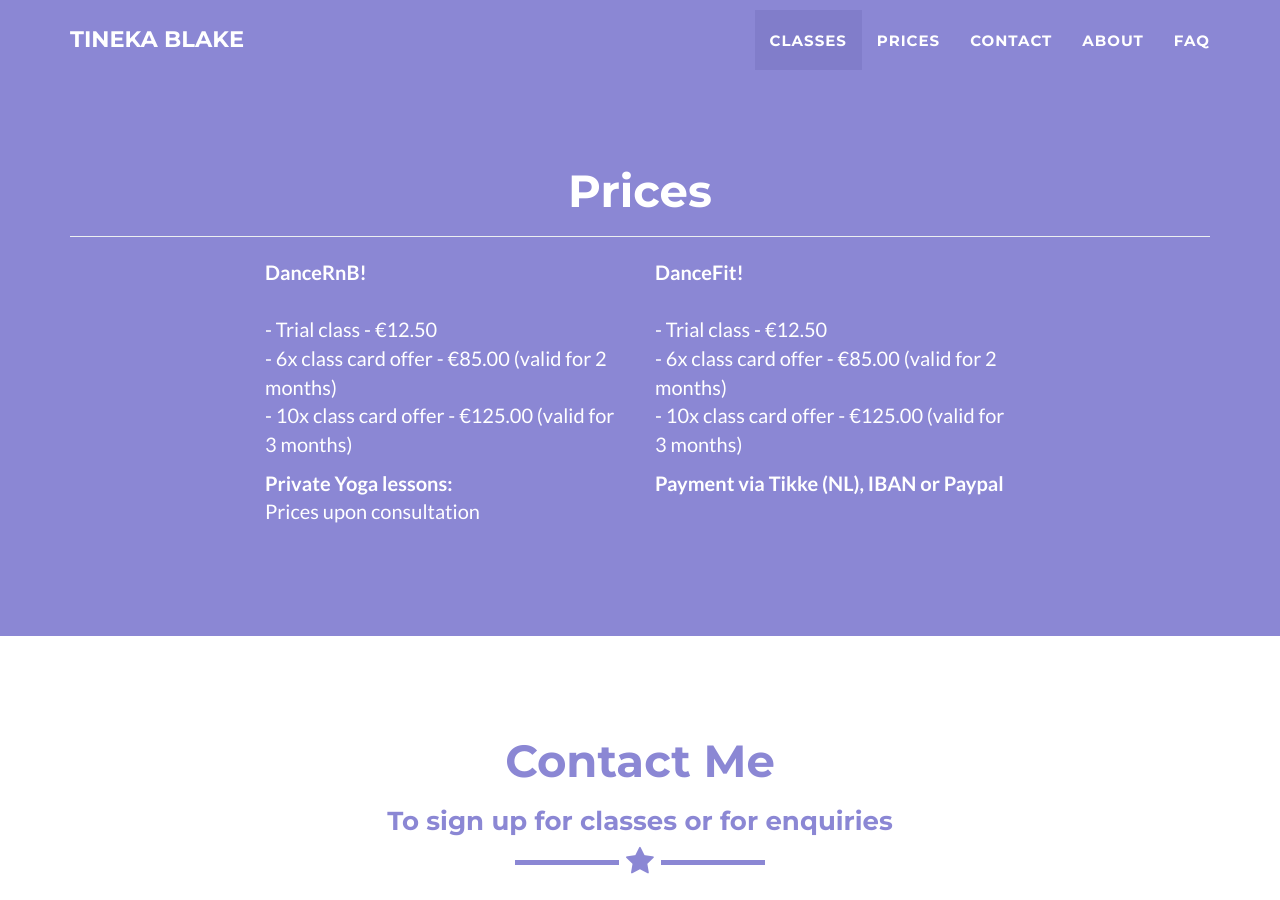
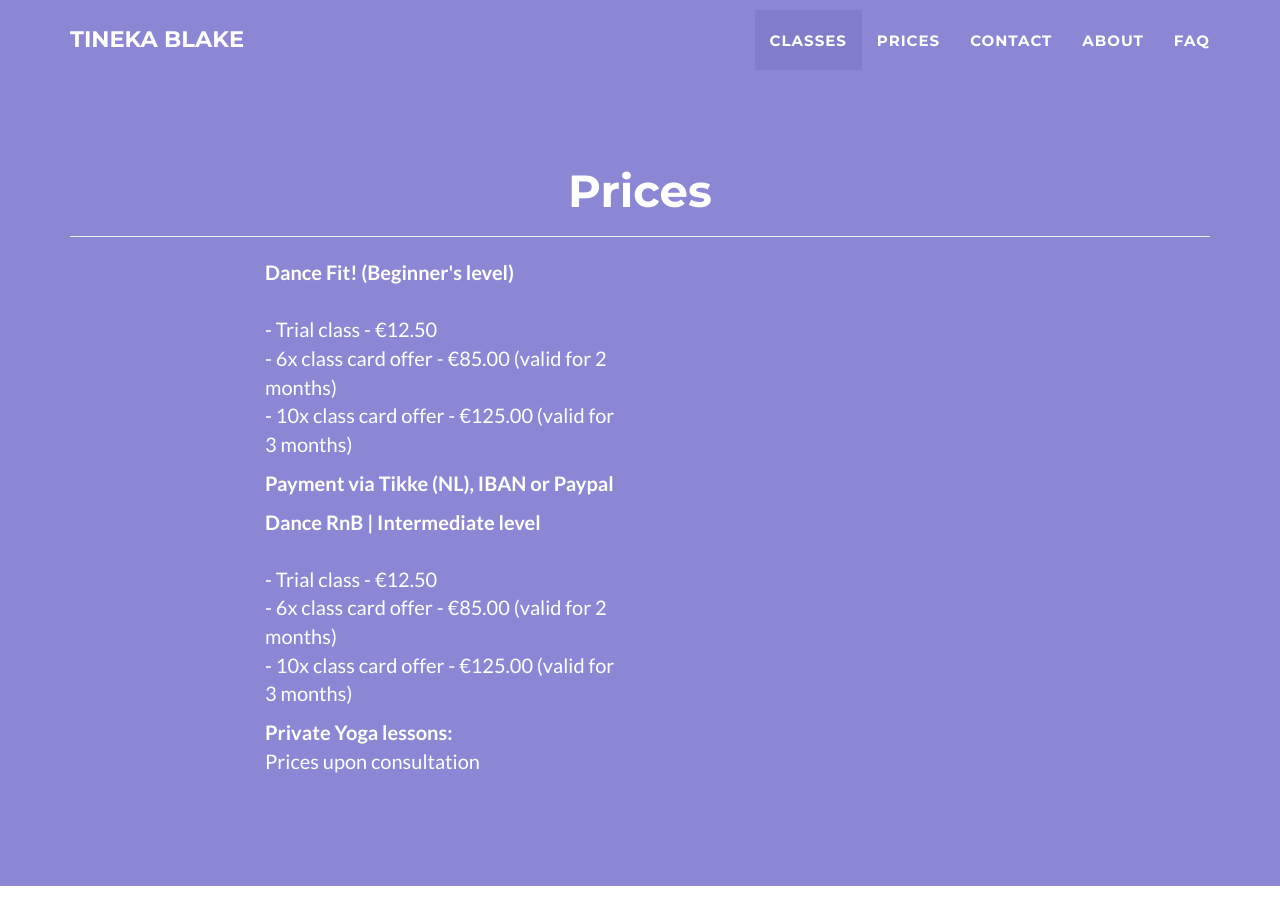
Before and after one commit to tineka-blake/tineka-blake.github.io, a Jekyll site: the page built from index.html, in a window 1280 px wide and 900 px high, scrolled down 1195 px. Built offline with Jekyll 4.4.1, drawn with Linux system fonts in a browser that asks for light colours.

Commit message:
Update prices.html

```diff
--- a/_includes/prices.html
+++ b/_includes/prices.html
@@ -9,9 +9,25 @@
             </div>
             <div class="row">
                 <div class="col-lg-4 col-lg-offset-2">
-                    <p>
+
+		     <p>
+		     <b>
+			Dance Fit! (Beginner's level)
+                    </b>
+                     <br>
+	            <br> - Trial class - €12.50
+	            <br> - 6x class card offer - €85.00 (valid for 2 months)
+                    <br> - 10x class card offer  - €125.00 (valid for 3 months)
+	            </p>
+
+		    <p>
+ 		    <b>
+		   Payment via Tikke (NL), IBAN or Paypal
+	             </b>
+
+			<p>
 		   <b>
-			DanceRnB!
+			Dance RnB | Intermediate level
                     </b>
                     <br>
 		    <br> - Trial class - €12.50
@@ -39,20 +55,7 @@
                 </div>
                 <div class="col-lg-4">
 
-                    <p>
-		     <b>
-			DanceFit!
-                    </b>
-                     <br>
-	            <br> - Trial class - €12.50
-	            <br> - 6x class card offer - €85.00 (valid for 2 months)
-                    <br> - 10x class card offer  - €125.00 (valid for 3 months)
-	            </p>
 
-		    <p>
- 		    <b>
-		   Payment via Tikke (NL), IBAN or Paypal
-	             </b>
 
                 </div>
                 <!-- <div class="col-lg-8 col-lg-offset-2 text-center"> -->
```
